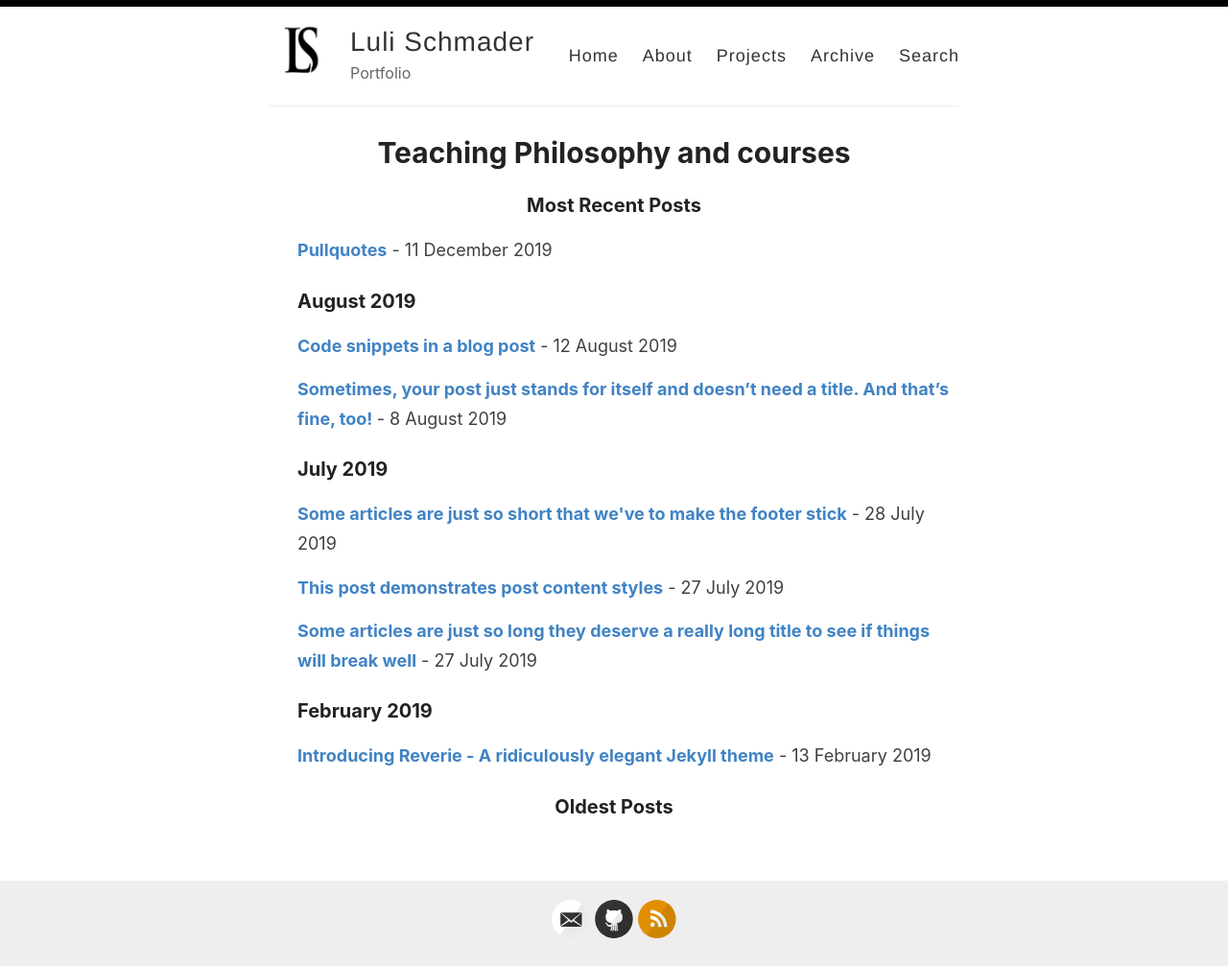
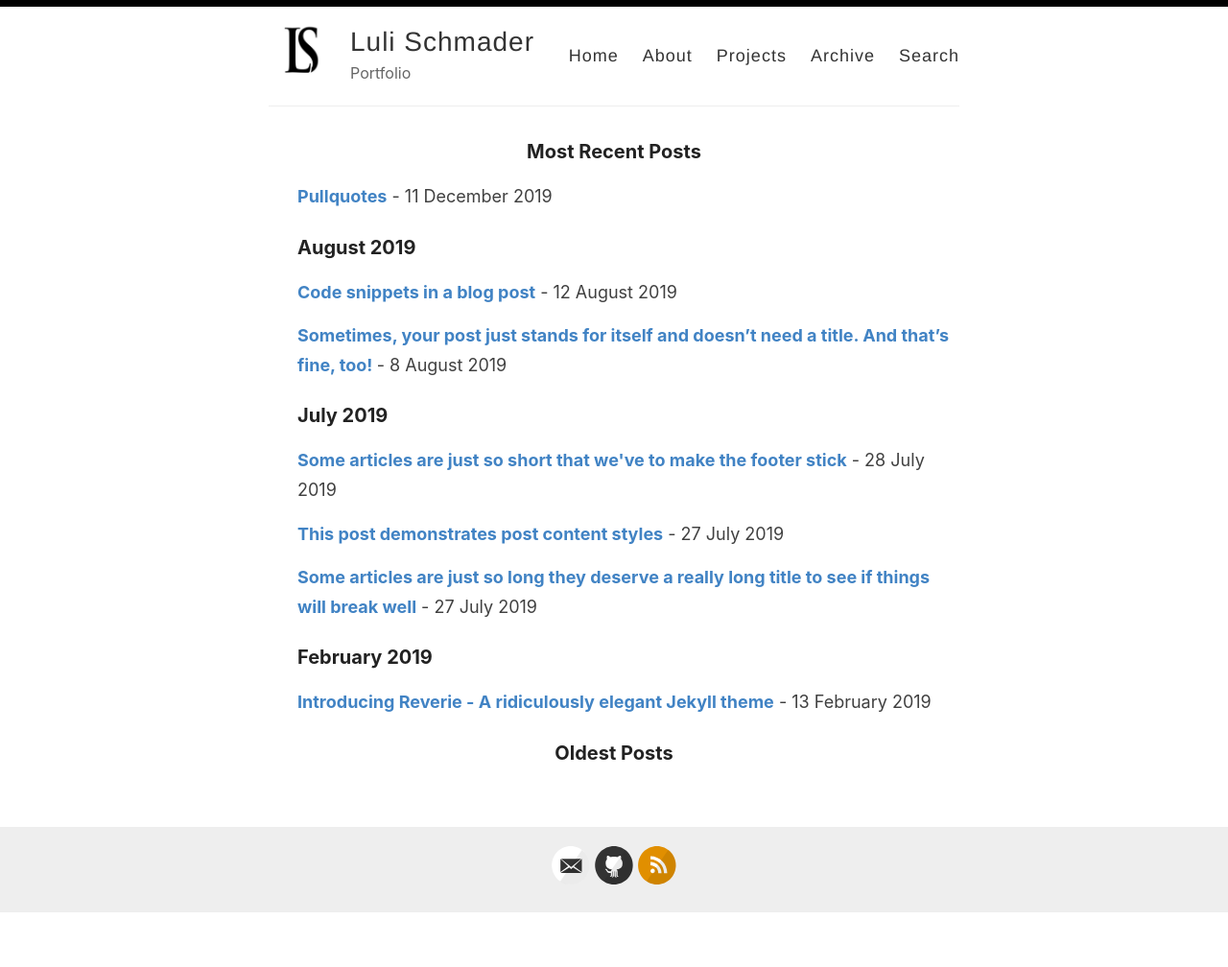
Before and after one commit to lulischmader/lulischmader.github.io, a Jekyll site: the page built from _pages/archive.md, in a window 1280 px wide. Shown: the whole page at 96% size. Built offline with Jekyll 4.4.1, drawn with Linux system fonts in a browser that asks for light colours; after the commit the page ends 952 px from its top, so only the background shows below that.

Commit message:
Update archive.md

```diff
--- a/_pages/archive.md
+++ b/_pages/archive.md
@@ -1,12 +1,12 @@
 ---
 layout: page
-permalink: /Teaching/
-title: Teaching Philosophy and courses
+permalink: /archive/
+title:
 ---
 
 
-<div id="teaching">
-  <section id="teaching">
+<div id="archive">
+  <section id="archive">
      <h3>Most Recent Posts</h3>
       {%for post in site.posts %}
       {% unless post.next %}
```
